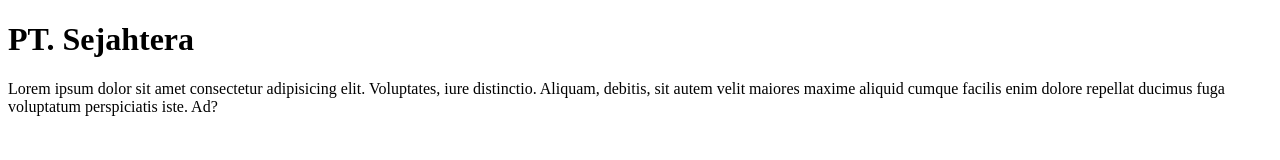
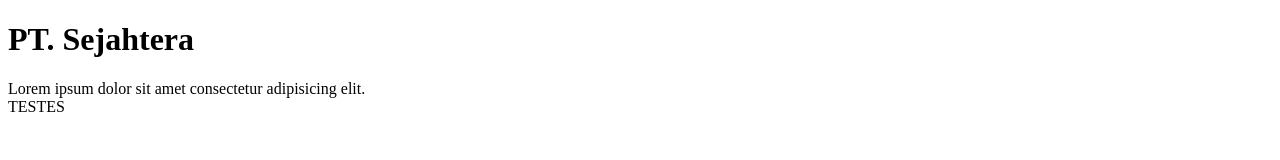
Before and after one commit to raihansaladin/CompanyProfile, a plain HTML site: page index.html in a window 1280 px wide. Drawn offline with Linux system fonts and the light colour scheme.

Commit message:
Membuat footer dan header

```diff
--- a/index.html
+++ b/index.html
@@ -7,6 +7,7 @@
 </head>
 <body>
     <h1>PT. Sejahtera</h1>
-    <div>Lorem ipsum dolor sit amet consectetur adipisicing elit. Voluptates, iure distinctio. Aliquam, debitis, sit autem velit maiores maxime aliquid cumque facilis enim dolore repellat ducimus fuga voluptatum perspiciatis iste. Ad?</div>
+    <div>Lorem ipsum dolor sit amet consectetur adipisicing elit.</div>
+    <footer>TESTES</footer>
 </body>
 </html>
```
